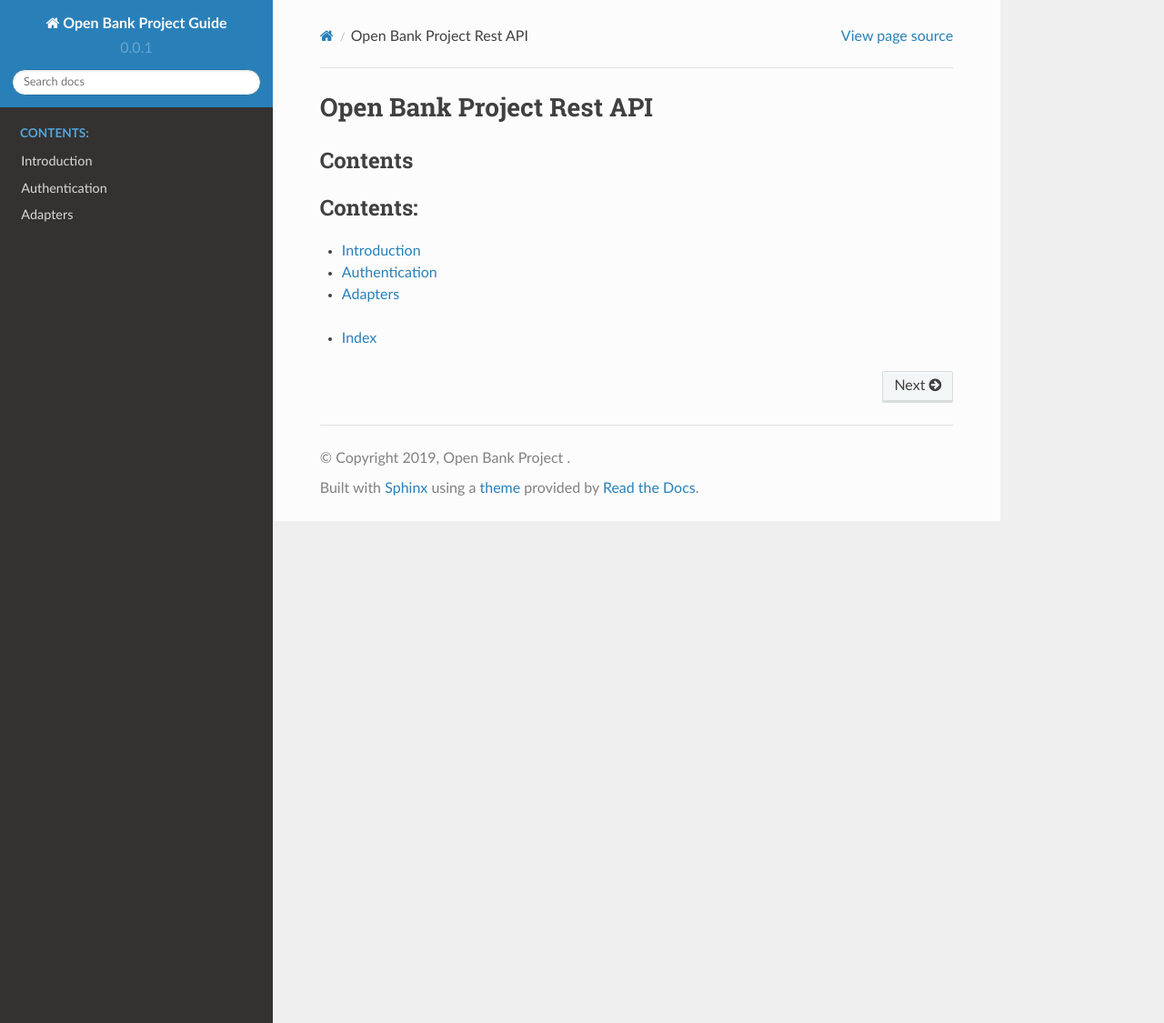
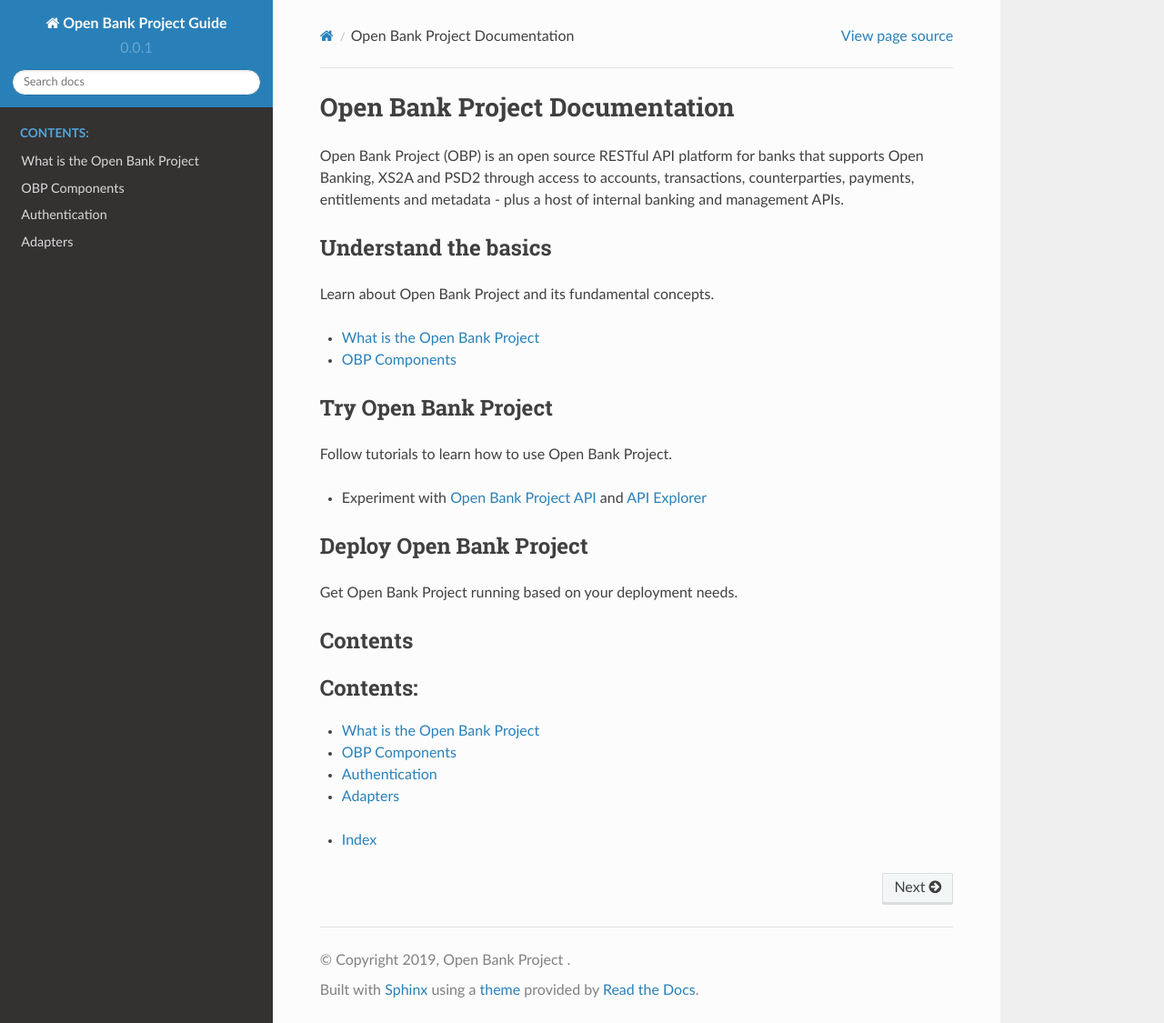
Before and after one commit to chrisjsimpson/OBP-DOCS, a Sphinx documentation site: the page built from source/index.rst, in a window 1280 px wide and 1125 px high. Shown: the whole window at 91% size. Built offline with Sphinx 7.4.7 and the Read the Docs theme 2.0.0, drawn with Linux system fonts in a browser that asks for light colours.

Commit message:
updated index with links to components and getting started

```diff
--- a/source/index.rst
+++ b/source/index.rst
@@ -1,6 +1,31 @@
-Open Bank Project Rest API
+Open Bank Project Documentation
 ===================================================
 
+Open Bank Project (OBP) is an open source RESTful API platform for banks that supports Open Banking, XS2A and PSD2 through access to accounts, transactions, counterparties, payments, entitlements and metadata - plus a host of internal banking and management APIs.
+
+
+Understand the basics
+-----------------------
+
+Learn about Open Bank Project and its fundamental concepts.
+
+- :ref:`introduction`
+- :ref:`obp-components`
+
+
+Try Open Bank Project
+----------------------
+
+Follow tutorials to learn how to use Open Bank Project.
+
+- Experiment with `Open Bank Project API <https://apisandbox.openbankproject.com/>`_ and `API Explorer <https://apiexplorersandbox.openbankproject.com/?tags=>`_
+
+
+
+Deploy Open Bank Project
+-------------------------
+
+Get Open Bank Project running based on your deployment needs.
 
 Contents
 --------
@@ -11,6 +36,7 @@
    :caption: Contents:
 
    introduction
+   obp-components
    authentication
    adapters
 
--- a/source/introduction.rst
+++ b/source/introduction.rst
@@ -1,4 +1,6 @@
-Introduction
+.. _introduction:
+
+What is the Open Bank Project
 ============
 
 Open Bank Project is an open source API for banks that provides a RESTful interface for developers to build customer facing applications without needing to code for each bank or account type differently.
```
Also changed, not shown: source/obp-components.rst (added, +24 -0 lines).
